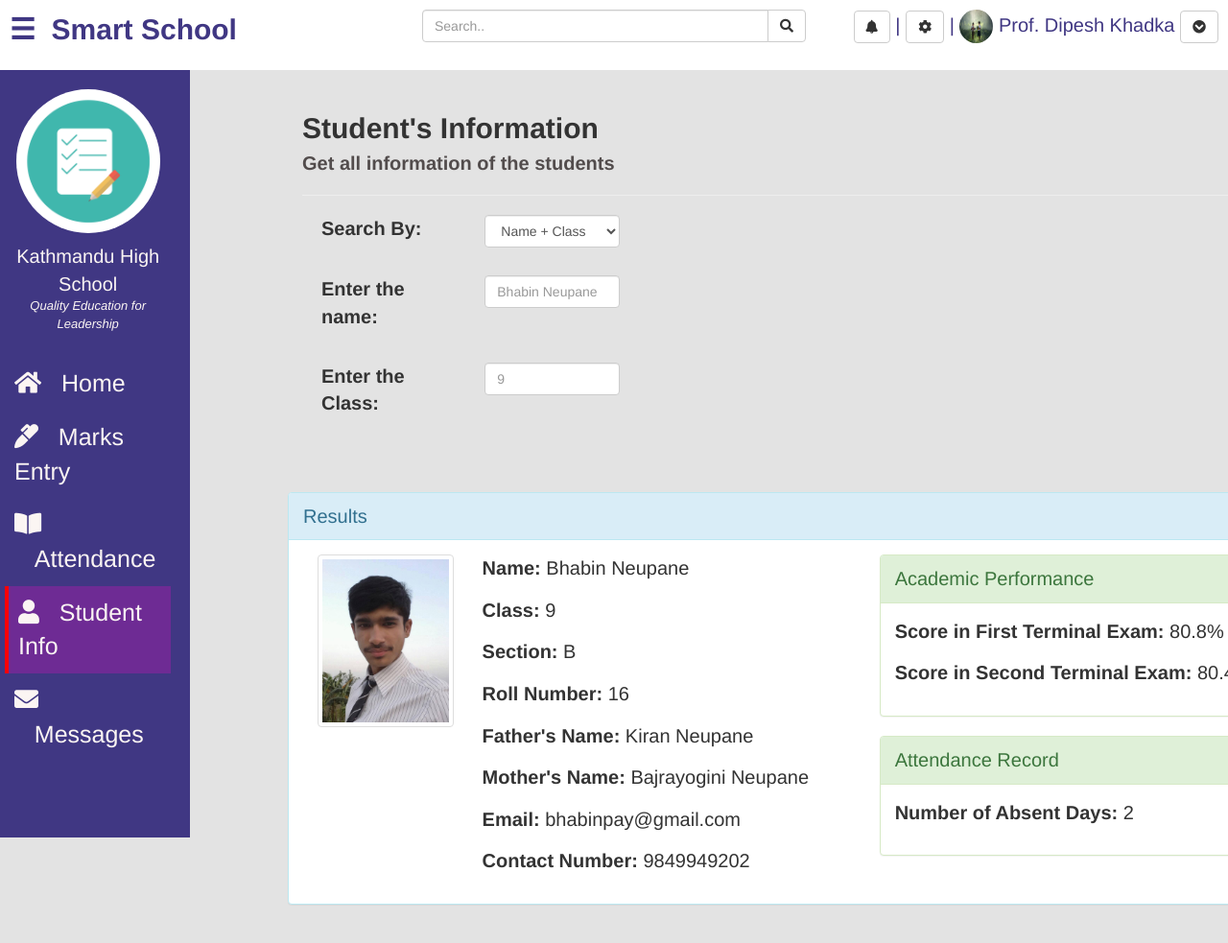
After one commit to manishrsilwal/Smart-School-GSL, a PHP site: page /teacher/student-info.php in a window 1280 px wide. The commit adds this page. Shown: the whole page at 96% size. Run offline with PHP 8.4, Linux system fonts and the light colour scheme.

Commit message:
Preparation for Tech Presentation July 24

```diff
--- a/css/style.css
+++ b/css/style.css
@@ -11,6 +11,7 @@ html, body{
 	height: auto;
 	background-color: #E3E3E3;
 	overflow-x: hidden;
+	padding-bottom: 10px;
 }
 
 .middle{
@@ -144,3 +145,7 @@ table.table-bordered{
 table.table-bordered > tbody > tr > td{
     border:1px solid black;
 }
+
+table tr td button {
+	width: 200px;
+}
--- a/teacher/attendance.php
+++ b/teacher/attendance.php
@@ -11,6 +11,7 @@ include("header.php");
 			<a href="../teacher"><i class="fas fa-home"></i>&nbsp;&nbsp;&nbsp;Home</a>
 			<a href="../teacher/marksentry.php"><i class="fas fa-marker"></i>&nbsp;&nbsp;&nbsp;Marks Entry</a>
 			<a href="../teacher/attendance.php" class="active"><i class="fas fa-book-open"></i>&nbsp;&nbsp;&nbsp;Attendance</a>
+			<a href="../teacher/student-info.php"><i class="fas fa-user"></i>&nbsp;&nbsp;&nbsp;Student Info</a>
 			<a href="#"><i class="fas fa-envelope"></i>&nbsp;&nbsp;&nbsp;Messages</a>
 		</div>
 
--- a/teacher/index.php
+++ b/teacher/index.php
@@ -10,6 +10,7 @@
 			<a href="../teacher" class="active"><i class="fas fa-home"></i>&nbsp;&nbsp;&nbsp;Home</a>
 			<a href="../teacher/marksentry.php"><i class="fas fa-marker"></i>&nbsp;&nbsp;&nbsp;Marks Entry</a>
 			<a href="../teacher/attendance.php"><i class="fas fa-book-open"></i>&nbsp;&nbsp;&nbsp;Attendance</a>
+			<a href="../teacher/student-info.php"><i class="fas fa-user"></i>&nbsp;&nbsp;&nbsp;Student Info</a>
 			<a href="#"><i class="fas fa-envelope"></i>&nbsp;&nbsp;&nbsp;Messages</a>
 		</div>
 
--- /dev/null
+++ b/teacher/student-info.php
@@ -0,0 +1,129 @@
+<?php
+	include("header.php")
+?>
+
+	<div class="row content">
+		<div class="col-sm-2 sidenav">
+			<center>
+				<div class="figure"><img src="../images/list.png" class="img-circle" height="150" width="150"></div>
+				<div class="fig-caption">Kathmandu High School<br /><div class="sidenav-tagline">Quality Education for Leadership</div></div>
+			</center>
+			<a href="../teacher"><i class="fas fa-home"></i>&nbsp;&nbsp;&nbsp;Home</a>
+		<a href="../teacher/marksentry.php"><i class="fas fa-marker"></i>&nbsp;&nbsp;&nbsp;Marks Entry</a>
+		<a href="../teacher/attendance.php"><i class="fas fa-book-open"></i>&nbsp;&nbsp;&nbsp;Attendance</a>
+		<a href="../teacher/student-info.php" class="active"><i class="fas fa-user"></i>&nbsp;&nbsp;&nbsp;Student Info</a>
+		<a href="#"><i class="fas fa-envelope"></i>&nbsp;&nbsp;&nbsp;Messages</a>
+		</div>
+
+		<div class="col-sm-10 description">
+			<div class="page-header title">Student's Information <p class="home-tagline">Get all information of the students</p></div>
+
+			<!-- <div class="row" id="total-contents">
+				<div class="col-md-2">
+					<label for="opt">Child's Name:</label>
+				</div>
+				<div class="col-md-2">
+					<select class="form-control" id="opt">
+						<option>Bhabin Neupane</option>
+						<option>Shailesh Neupane</option>
+						<option>Elina Neupane</option>
+						<option>Karuna Neupane</option>
+					</select>
+				</div>
+			</div>
+
+			<div class="row content">
+				<div class="col-md-2">
+					<img src="../images/bhabin.jpg" width="250" height="250" class="img-responsive img-thumbnail">
+				</div>
+				<div class="col-md-5">
+					<p><label>Name:</label> Bhabin Neupane</p>
+					<p><label>Class:</label> 9</p>
+					<p><label>Section:</label> B</p>
+					<p><label>Roll Number:</label> 16</p>
+					<p><label>Father's Name:</label> Kiran Neupane</p>
+					<p><label>Mother's Name:</label> Bajrayogini Neupane</p>
+					<p><label>Email:</label> bhabinpay@gmail.com</p>
+					<p><label>Contact Number:</label> 9849949202</p>
+				</div>
+				<div class="col-md-5">
+					<p><label>Class Teacher:</label> Mr. Dipesh Khadka</p>
+					<p><label>Email:</label> khadkadipesh09@gmail.com</p>
+					<p><label>Contact Number:</label> 9843251554</p>
+					<p><button class="btn btn-info">Click here for list of teachers</button></p>
+				</div>
+			</div> -->
+			<div class="row" id="total-contents">
+				<div class="col-md-2">
+					<label for="opt">Search By:</label>
+				</div>
+				<div class="col-md-2">
+					<select class="form-control" id="opt">
+						<option>Name + Class</option>
+						<option>Class</option>
+					</select>
+				</div>
+			</div>
+			<br />
+			<div class="row" id="total-contents">
+				<div class="col-md-2">
+					<label for="search-name">Enter the name:</label>
+				</div>
+				<div class="col-md-2">
+					<input type="text" class="form-control" placeholder="Bhabin Neupane">
+				</div>
+			</div>
+			<br />
+			<div class="row" id="total-contents">
+				<div class="col-md-2">
+					<label for="search-name">Enter the Class:</label>
+				</div>
+				<div class="col-md-2">
+					<input type="text" class="form-control" placeholder="9">
+				</div>
+			</div>
+
+			<div class="row content">
+				<div class="panel panel-info">
+					<div class="panel-heading">Results</div>
+					<div class="panel-body">
+						<div class="col-md-2">
+							<img src="../images/bhabin.jpg" width="250" height="250" class="img-responsive img-thumbnail">
+						</div>
+						<div class="col-md-5">
+							<p><label>Name:</label> Bhabin Neupane</p>
+							<p><label>Class:</label> 9</p>
+							<p><label>Section:</label> B</p>
+							<p><label>Roll Number:</label> 16</p>
+							<p><label>Father's Name:</label> Kiran Neupane</p>
+							<p><label>Mother's Name:</label> Bajrayogini Neupane</p>
+							<p><label>Email:</label> bhabinpay@gmail.com</p>
+							<p><label>Contact Number:</label> 9849949202</p>
+						</div>
+						<div class="col-md-5">
+							<div class="row">
+								<div class="panel panel-success">
+									<div class="panel-heading">Academic Performance</div>
+									<div class="panel-body">
+									<p><label>Score in First Terminal Exam:</label> 80.8%</p>
+									<p><label>Score in Second Terminal Exam:</label> 80.4%</p>
+								</div>
+								</div>
+							</div>
+							<div class="row">
+								<div class="panel panel-success">
+									<div class="panel-heading">Attendance Record</div>
+									<div class="panel-body">
+									<p><label>Number of Absent Days:</label> 2</p>
+								</div>
+								</div>
+							</div>
+						</div>
+					</div>
+				</div>
+		</div>
+	</div>
+
+<?php
+	include("footer.php")
+?>
```
Also changed, not shown: parents/homework.php (+5 -5 lines), parents/student-info.php (+18 -2 lines), teacher/marksentry.php (+22 -1 lines).
